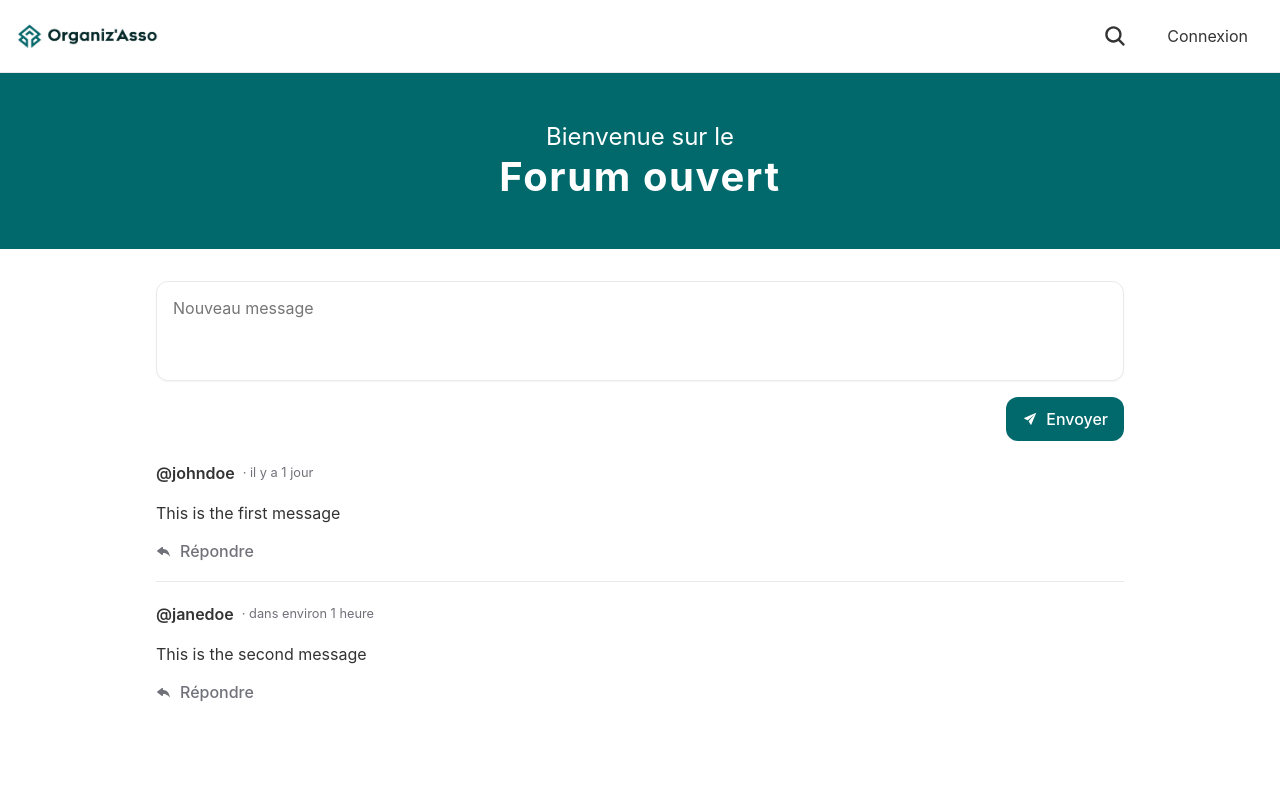
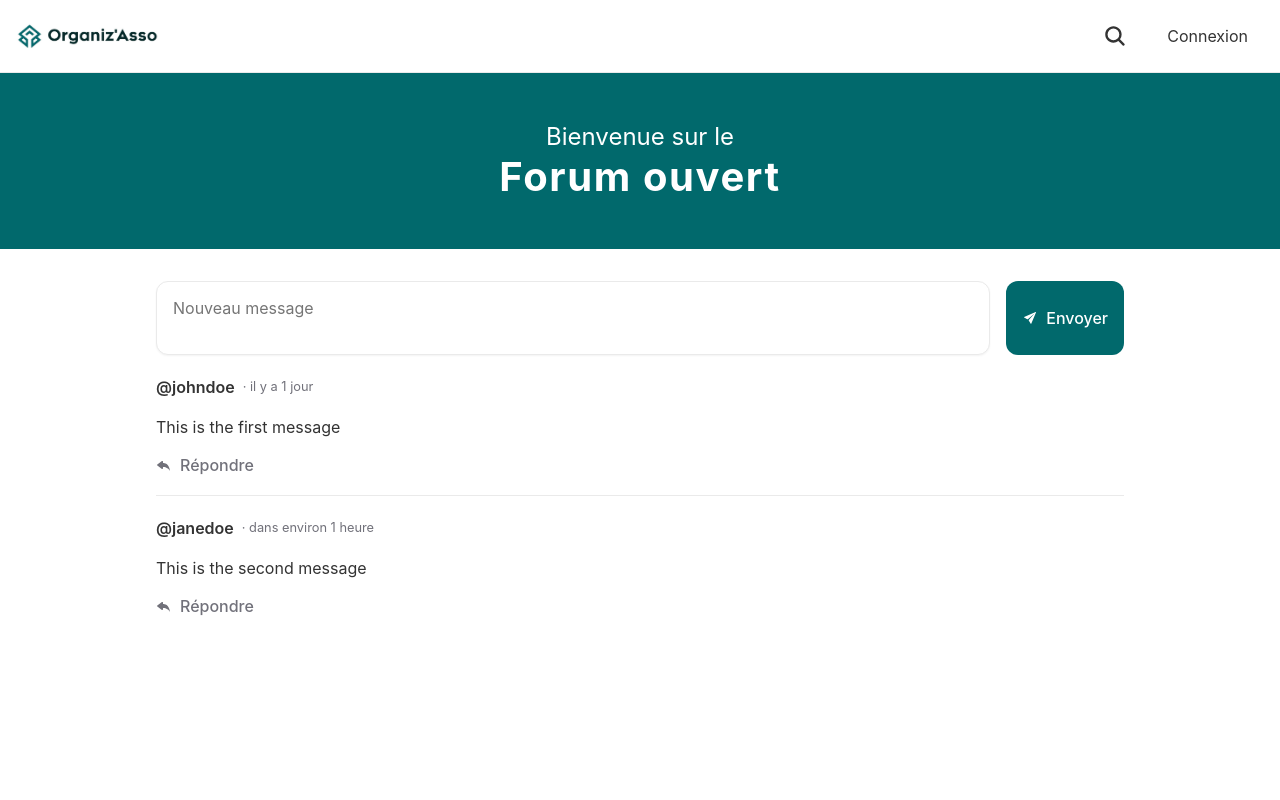
Before and after one commit to axeelz/organizasso, a React (Vite) app: page / in a window 1280 px wide. Shown: the top 800 px of the page. Built offline with nearby package versions, Linux system fonts and the light colour scheme; the HTML template or start-up script is replaced by a standard one.

Commit message:
réutilisation NewMessage pour réponses

```diff
--- a/src/components/Message.jsx
+++ b/src/components/Message.jsx
@@ -3,8 +3,12 @@ import { formatDistance } from "date-fns";
 import { fr } from "date-fns/locale";
 import { Link } from "react-router-dom";
 import { BsFillReplyFill } from "react-icons/bs";
+import { useState } from "react";
+import NewMessage from "./NewMessage";
 
 const Message = ({ message }) => {
+  const [isReplying, setIsReplying] = useState(false);
+
   return (
     <div key={message.id} className={styles.message}>
       <div className={styles.messageHeader}>
@@ -15,11 +19,16 @@ const Message = ({ message }) => {
       </div>
       <p>{message.content}</p>
       <div className={styles.messageFooter}>
-        <button>
+        <button onClick={() => setIsReplying(!isReplying)}>
           <BsFillReplyFill />
           <span>Répondre</span>
         </button>
       </div>
+      {isReplying && (
+        <div className={styles.newMessage}>
+          <NewMessage isReply />
+        </div>
+      )}
     </div>
   );
 };
--- a/src/components/Message.module.css
+++ b/src/components/Message.module.css
@@ -36,3 +36,7 @@
   background-color: transparent;
   padding: 0;
 }
+
+.newMessage {
+  margin-top: 1rem;
+}
--- a/src/components/NewMessage.jsx
+++ b/src/components/NewMessage.jsx
@@ -2,11 +2,10 @@ import { useState } from "react";
 import styles from "./NewMessage.module.css";
 import { IoIosSend } from "react-icons/io";
 
-const NewMessage = ({ onSend }) => {
+const NewMessage = ({ isReply }) => {
   const [message, setMessage] = useState("");
 
   const handleSend = () => {
-    onSend(message);
     setMessage("");
   };
 
@@ -15,8 +14,7 @@ const NewMessage = ({ onSend }) => {
       <textarea
         value={message}
         onChange={(e) => setMessage(e.target.value)}
-        className={styles.textarea}
-        placeholder="Nouveau message"
+        placeholder={isReply ? "Répondre à ce message" : "Nouveau message"}
       />
       <button onClick={handleSend} className={styles.send}>
         <IoIosSend />
--- a/src/components/NewMessage.module.css
+++ b/src/components/NewMessage.module.css
@@ -1,12 +1,10 @@
 .container {
   display: flex;
-  flex-direction: column;
   gap: 1rem;
 }
 
-.textarea {
+.container textarea {
   width: 100%;
-  height: 100px;
   padding: 1rem;
   border: var(--border);
   resize: none;
@@ -14,8 +12,6 @@
 }
 
 .send {
-  align-self: flex-end;
-  border: none;
   background-color: var(--primary-bg-color);
   color: var(--primary-text-color);
   display: flex;
```
